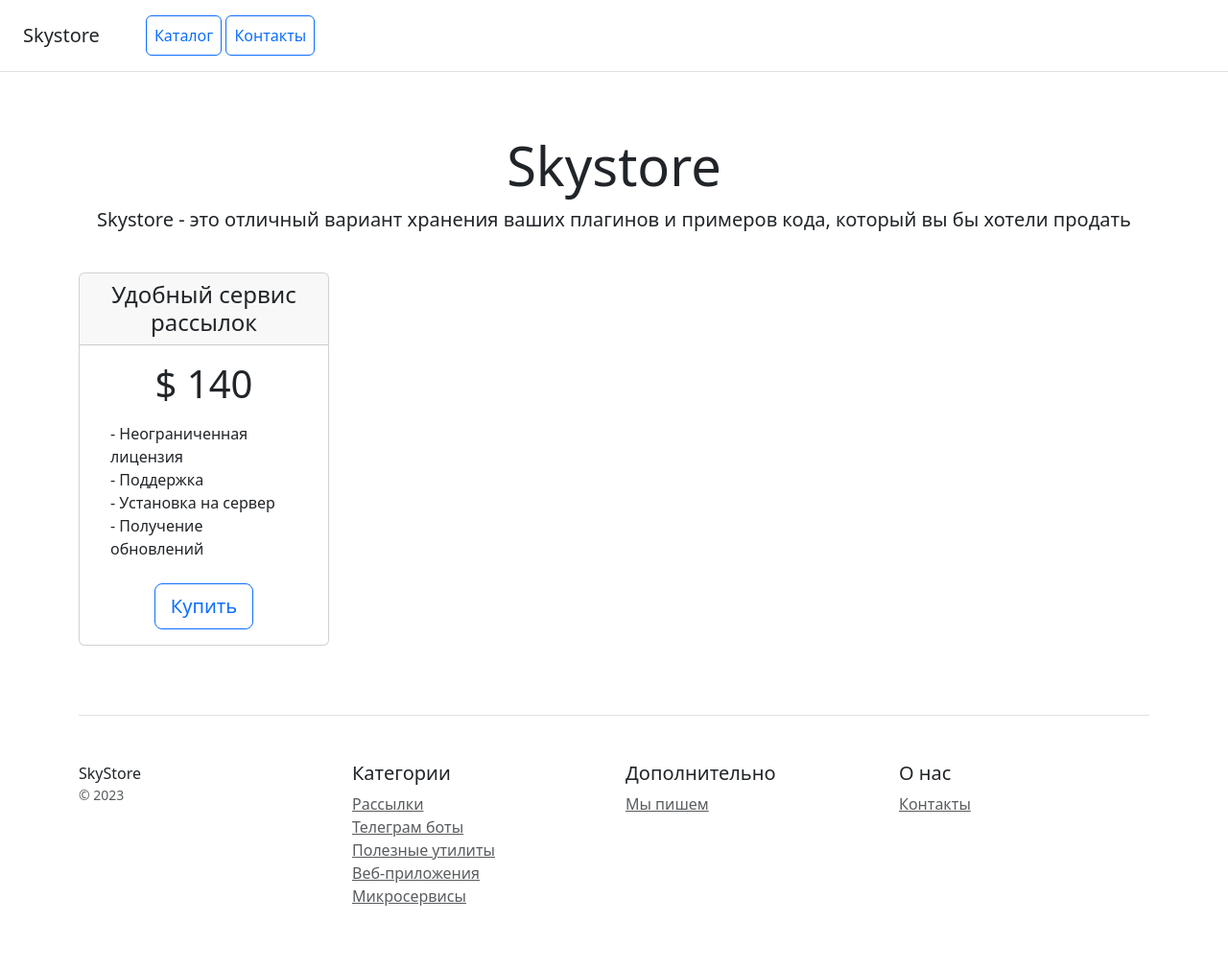
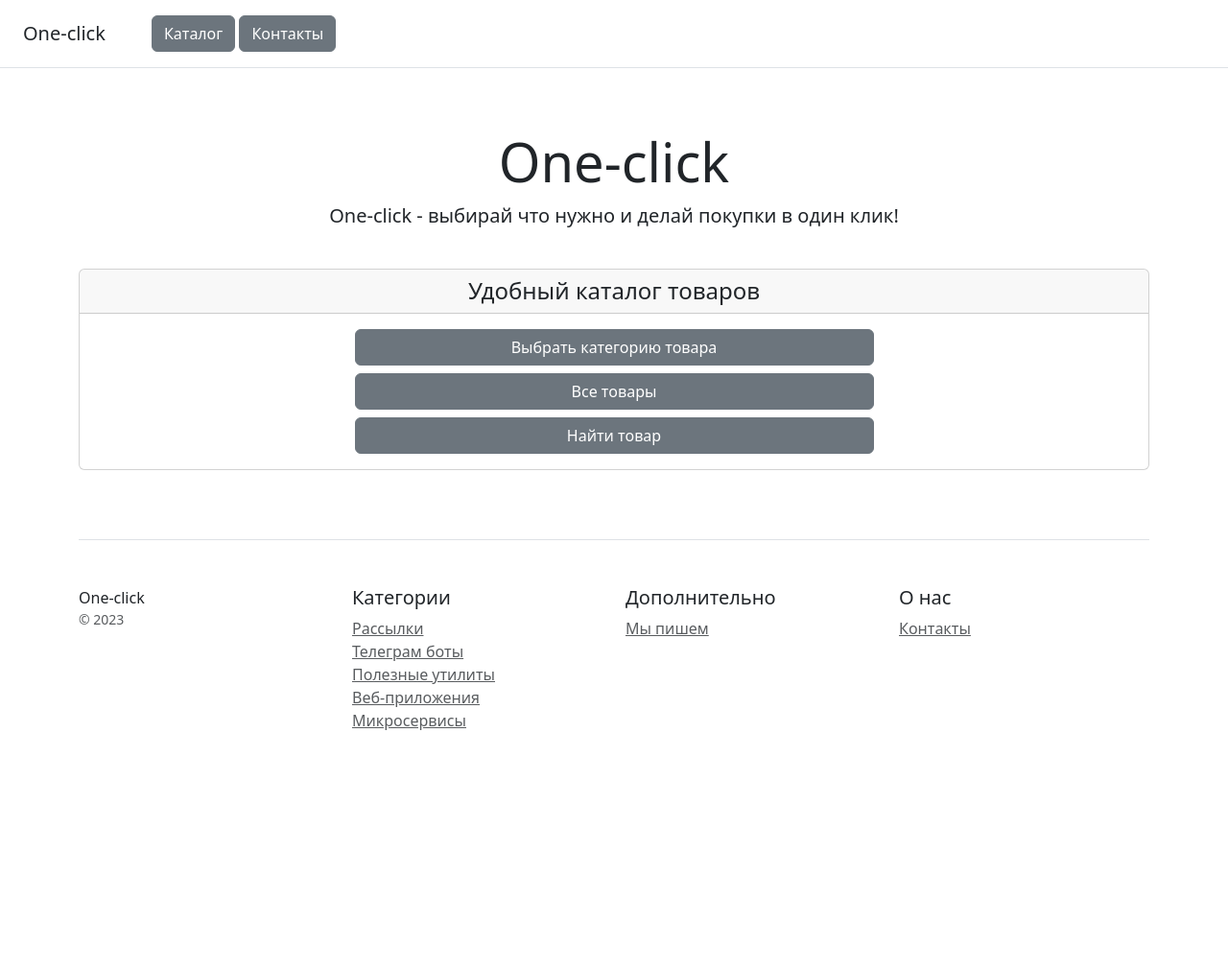
Before and after one commit to SilverAnton/newDjango_proj, a Django app: page / in a window 1280 px wide. Shown: the whole page at 96% size. After the commit the page ends 761 px from the top, so only its background shows below. Run offline with Django 5.2, Linux system fonts and the light colour scheme.

Commit message:
update style: home and contacts pages

```diff
--- a/catalog/templates/home.html
+++ b/catalog/templates/home.html
@@ -3,40 +3,39 @@
 <head>
     <meta charset="utf-8">
     <meta name="viewport" content="width=device-width, initial-scale=1">
-    <title>Skystore</title>
+    <title>One-click-home</title>
     <link href="https://cdn.jsdelivr.net/npm/bootstrap@5.3.2/dist/css/bootstrap.min.css" rel="stylesheet" integrity="sha384-T3c6CoIi6uLrA9TneNEoa7RxnatzjcDSCmG1MXxSR1GAsXEV/Dwwykc2MPK8M2HN" crossorigin="anonymous">
 </head>
 <body>
 <div class="d-flex flex-column flex-md-row align-items-center p-3 px-md-4 mb-3 bg-white border-bottom box-shadow">
-    <h5 class="my-0 mr-md-auto font-weight-normal">Skystore</h5>
+    <h5 class="my-0 mr-md-auto font-weight-normal">One-click</h5>
     <nav class="ms-5">
-        <a class="p-2 btn btn-outline-primary" href="/">Каталог</a>
-        <a class="p-2 btn btn-outline-primary" href="/contacts/">Контакты</a>
+        <a class="btn btn-secondary btn-primary" type="button" href="/">Каталог</a>
+        <a class="btn btn-secondary btn-primary" type="button" href="/contacts/">Контакты</a>
     </nav>
 </div>
 
 <div class="pricing-header px-3 py-3 pt-md-5 pb-md-4 mx-auto text-center">
-    <h1 class="display-4">Skystore</h1>
-    <p class="lead">Skystore - это отличный вариант хранения ваших плагинов и примеров кода, который вы бы хотели
-        продать</p>
+    <h1 class="display-4">One-click</h1>
+    <p class="lead">One-click - выбирай что нужно и делай покупки в один клик!</p>
 </div>
 
 <div class="container">
     <div class="row text-center">
-        <div class="col-3">
+        <div class="col-4-6">
             <div class="card mb-4 box-shadow">
                 <div class="card-header">
-                    <h4 class="my-0 font-weight-normal">Удобный сервис рассылок</h4>
+                    <h4 class="my-0 font-weight-normal">Удобный каталог товаров </h4>
                 </div>
                 <div class="card-body">
-                    <h1 class="card-title pricing-card-title">$ 140</h1>
-                    <ul class="list-unstyled mt-3 mb-4 text-start m-3">
-                        <li>- Неограниченная лицензия</li>
-                        <li>- Поддержка</li>
-                        <li>- Установка на сервер</li>
-                        <li>- Получение обновлений</li>
-                    </ul>
-                    <button type="button" class="btn btn-lg btn-block btn-outline-primary">Купить</button>
+                    <div class="d-grid gap-2 col-6 mx-auto">
+                        <button class="btn btn-secondary btn-primary" type="button">Выбрать категорию товара</button>
+
+                        <a class="btn btn-secondary btn-primary" type="button" href="/product/">Все товары</a>
+
+                        <button class="btn btn-secondary btn-primary" type="button">Найти товар</button>
+                    </div>
+
                 </div>
             </div>
         </div>
@@ -45,7 +44,7 @@
     <footer class="pt-4 my-md-5 pt-md-5 border-top">
         <div class="row">
             <div class="col-12 col-md">
-                SkyStore
+                One-click
                 <small class="d-block mb-3 text-muted">&copy; 2023</small>
             </div>
             <div class="col-6 col-md">
```
Also changed, not shown: catalog/templates/contacts.html (+6 -6 lines).
